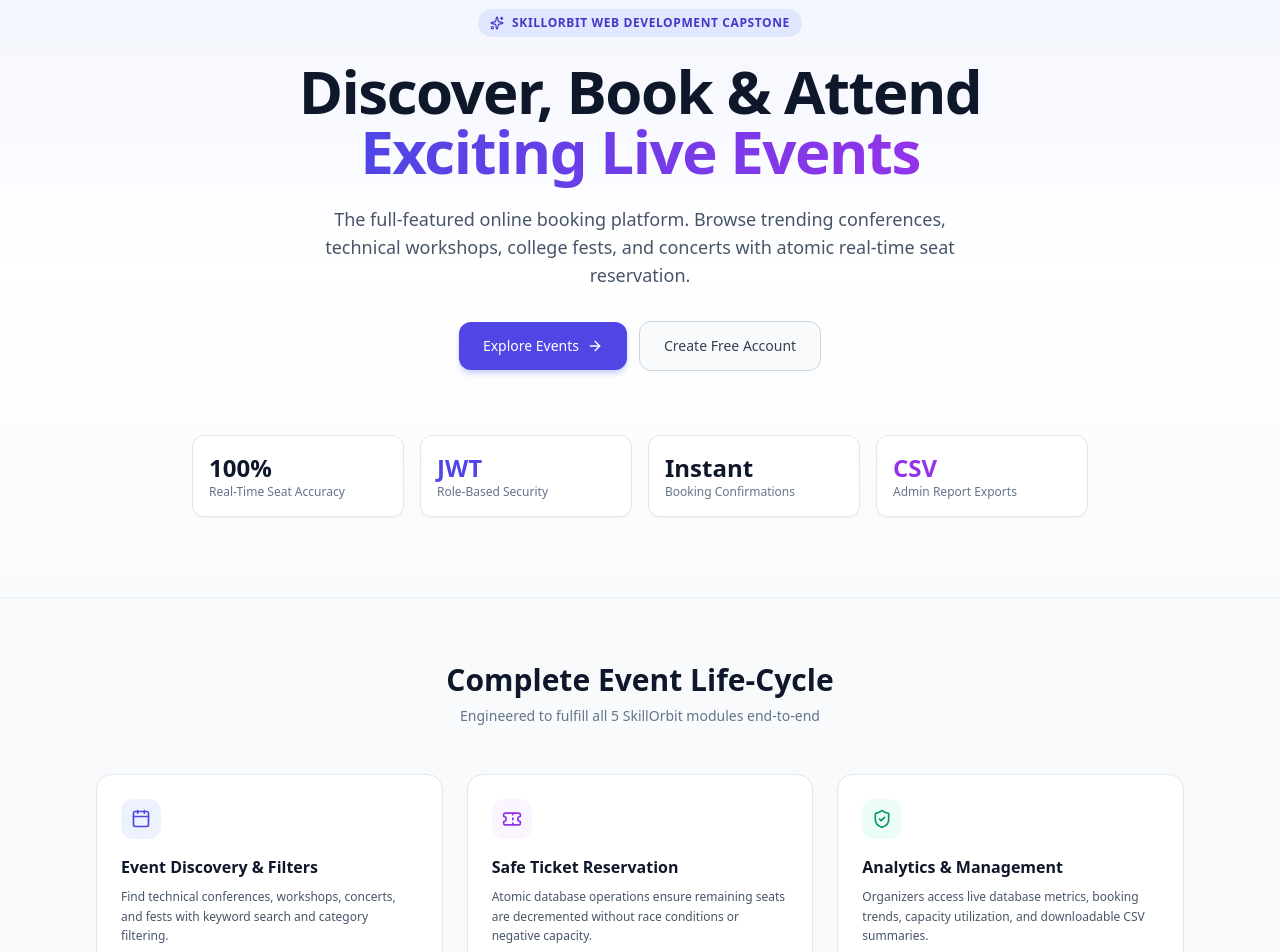
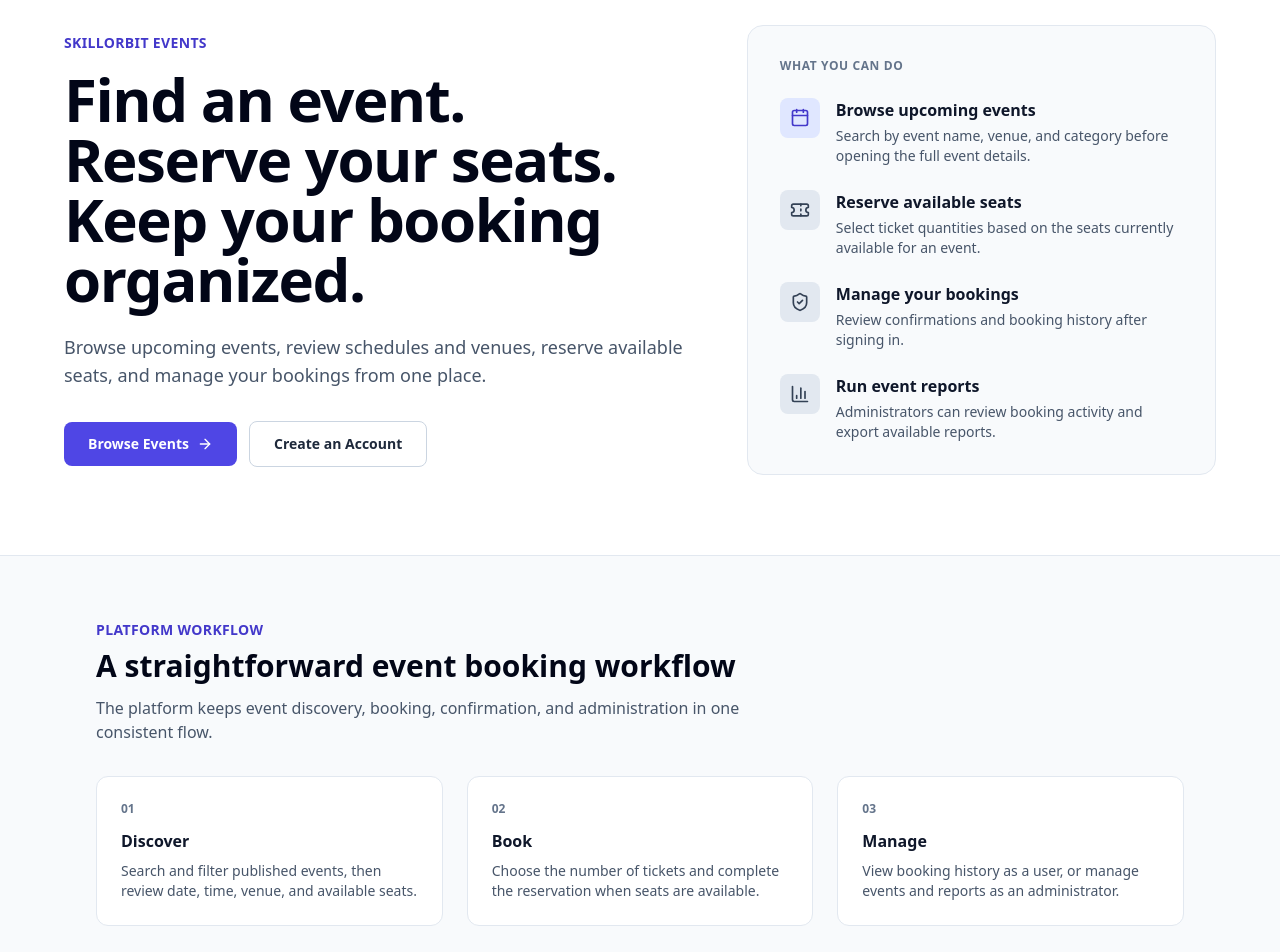
Before and after one commit to VenkataKarthikeya-eng/skillorbit-event-booking-system, a React (Vite) app in the folder frontend/: page / in a window 1280 px wide. Shown: the part 120-1072 px from the top of the page. Built offline with nearby package versions, Linux system fonts and the light colour scheme; no server answers.

Commit message:
refactor: remove white-label UI patterns and improve legal navigation

```diff
--- a/frontend/src/pages/public/Home.jsx
+++ b/frontend/src/pages/public/Home.jsx
@@ -1,132 +1,152 @@
 import React from 'react';
 import { Link } from 'react-router-dom';
-import { Calendar, Ticket, ShieldCheck, ArrowRight, Sparkles, CheckCircle2 } from 'lucide-react';
+import { Calendar, Ticket, ShieldCheck, ArrowRight, BarChart3 } from 'lucide-react';
 import useAuth from '../../hooks/useAuth';
 
 const Home = () => {
-  const { isAuthenticated, user, isAdmin } = useAuth();
+  const { isAuthenticated, isAdmin } = useAuth();
 
   return (
-    <div className="space-y-16 pb-16">
-      {/* Hero Section */}
-      <section className="relative overflow-hidden bg-gradient-to-b from-indigo-50/70 via-white to-slate-50 pt-16 pb-20 px-4 sm:px-6 lg:px-8 border-b border-slate-200/60">
-        <div className="max-w-5xl mx-auto text-center space-y-6">
-          <div className="inline-flex items-center space-x-2 px-3 py-1.5 rounded-full bg-indigo-100 text-indigo-700 text-xs font-semibold uppercase tracking-wider">
-            <Sparkles className="w-3.5 h-3.5" />
-            <span>SkillOrbit Web Development Capstone</span>
-          </div>
-
-          <h1 className="text-4xl sm:text-5xl lg:text-6xl font-extrabold text-slate-900 tracking-tight leading-tight">
-            Discover, Book & Attend <br />
-            <span className="bg-gradient-to-r from-indigo-600 to-purple-600 bg-clip-text text-transparent">
-              Exciting Live Events
-            </span>
+    <div className="pb-16">
+      <section className="bg-white border-b border-slate-200 px-4 sm:px-6 lg:px-8 py-16 sm:py-20">
+        <div className="max-w-6xl mx-auto grid lg:grid-cols-[1.15fr_0.85fr] gap-12 items-center">
+          <div>
+            <p className="text-sm font-semibold tracking-wide text-indigo-700 mb-4">
+              SKILLORBIT EVENTS
+            </p>
+            <h1 className="text-4xl sm:text-5xl lg:text-6xl font-extrabold text-slate-950 tracking-tight leading-tight">
+              Find an event. Reserve your seats. Keep your booking organized.
             </h1>
-
-          <p className="max-w-2xl mx-auto text-base sm:text-lg text-slate-600 leading-relaxed">
-            The full-featured online booking platform. Browse trending conferences, technical workshops, college fests, and concerts with atomic real-time seat reservation.
+            <p className="max-w-2xl text-base sm:text-lg text-slate-600 leading-relaxed mt-6">
+              Browse upcoming events, review schedules and venues, reserve available seats,
+              and manage your bookings from one place.
             </p>
 
-          <div className="flex flex-col sm:flex-row items-center justify-center gap-3 pt-2">
+            <div className="flex flex-col sm:flex-row items-stretch sm:items-center gap-3 mt-8">
               <Link
                 to="/events"
-              className="w-full sm:w-auto inline-flex items-center justify-center space-x-2 px-6 py-3.5 rounded-xl bg-indigo-600 hover:bg-indigo-700 text-white font-medium text-sm shadow-md shadow-indigo-200 transition-all group"
+                className="inline-flex items-center justify-center gap-2 px-6 py-3 bg-indigo-600 hover:bg-indigo-700 text-white font-semibold text-sm rounded-lg transition-colors"
               >
-              <span>Explore Events</span>
-              <ArrowRight className="w-4 h-4 group-hover:translate-x-1 transition-transform" />
+                <span>Browse Events</span>
+                <ArrowRight className="w-4 h-4" />
               </Link>
 
               {!isAuthenticated ? (
                 <Link
                   to="/register"
-                className="w-full sm:w-auto inline-flex items-center justify-center px-6 py-3.5 rounded-xl border border-slate-300 hover:bg-white text-slate-700 font-medium text-sm bg-slate-50 transition-all"
+                  className="inline-flex items-center justify-center px-6 py-3 border border-slate-300 hover:bg-slate-50 text-slate-800 font-semibold text-sm rounded-lg transition-colors"
                 >
-                Create Free Account
+                  Create an Account
                 </Link>
               ) : isAdmin ? (
                 <Link
                   to="/admin/dashboard"
-                className="w-full sm:w-auto inline-flex items-center justify-center px-6 py-3.5 rounded-xl border border-purple-300 hover:bg-purple-50 text-purple-700 font-medium text-sm bg-white transition-all"
+                  className="inline-flex items-center justify-center px-6 py-3 border border-slate-300 hover:bg-slate-50 text-slate-800 font-semibold text-sm rounded-lg transition-colors"
                 >
-                Go to Admin Dashboard
+                  Open Admin Dashboard
                 </Link>
               ) : (
-              <div className="flex flex-col sm:flex-row gap-2">
                 <Link
                   to="/dashboard"
-                  className="w-full sm:w-auto inline-flex items-center justify-center px-6 py-3.5 rounded-xl border border-indigo-200 hover:bg-indigo-50 text-indigo-700 font-medium text-sm bg-white transition-all"
+                  className="inline-flex items-center justify-center px-6 py-3 border border-slate-300 hover:bg-slate-50 text-slate-800 font-semibold text-sm rounded-lg transition-colors"
                 >
-                  Go to Dashboard
+                  Open My Dashboard
                 </Link>
-                <Link
-                  to="/my-bookings"
-                  className="w-full sm:w-auto inline-flex items-center justify-center px-5 py-3.5 rounded-xl border border-slate-300 hover:bg-slate-50 text-slate-700 font-medium text-sm bg-white transition-all"
-                >
-                  My Bookings
-                </Link>
-              </div>
               )}
             </div>
+          </div>
 
-          {/* Quick Stats Bar */}
-          <div className="pt-10 grid grid-cols-2 md:grid-cols-4 gap-4 max-w-4xl mx-auto text-left">
-            <div className="bg-white p-4 rounded-xl border border-slate-200 shadow-sm">
-              <div className="text-2xl font-bold text-slate-900">100%</div>
-              <div className="text-xs text-slate-500 font-medium">Real-Time Seat Accuracy</div>
+          <div className="bg-slate-50 border border-slate-200 p-7 sm:p-8 rounded-2xl">
+            <p className="text-xs font-semibold uppercase tracking-wider text-slate-500">
+              What you can do
+            </p>
+            <div className="mt-6 space-y-6">
+              <div className="flex gap-4">
+                <div className="w-10 h-10 shrink-0 rounded-lg bg-indigo-100 text-indigo-700 flex items-center justify-center">
+                  <Calendar className="w-5 h-5" />
                 </div>
-            <div className="bg-white p-4 rounded-xl border border-slate-200 shadow-sm">
-              <div className="text-2xl font-bold text-indigo-600">JWT</div>
-              <div className="text-xs text-slate-500 font-medium">Role-Based Security</div>
+                <div>
+                  <h2 className="font-bold text-slate-900">Browse upcoming events</h2>
+                  <p className="text-sm text-slate-600 mt-1">
+                    Search by event name, venue, and category before opening the full event details.
+                  </p>
                 </div>
-            <div className="bg-white p-4 rounded-xl border border-slate-200 shadow-sm">
-              <div className="text-2xl font-bold text-slate-900">Instant</div>
-              <div className="text-xs text-slate-500 font-medium">Booking Confirmations</div>
               </div>
-            <div className="bg-white p-4 rounded-xl border border-slate-200 shadow-sm">
-              <div className="text-2xl font-bold text-purple-600">CSV</div>
-              <div className="text-xs text-slate-500 font-medium">Admin Report Exports</div>
+
+              <div className="flex gap-4">
+                <div className="w-10 h-10 shrink-0 rounded-lg bg-slate-200 text-slate-700 flex items-center justify-center">
+                  <Ticket className="w-5 h-5" />
+                </div>
+                <div>
+                  <h2 className="font-bold text-slate-900">Reserve available seats</h2>
+                  <p className="text-sm text-slate-600 mt-1">
+                    Select ticket quantities based on the seats currently available for an event.
+                  </p>
+                </div>
+              </div>
+
+              <div className="flex gap-4">
+                <div className="w-10 h-10 shrink-0 rounded-lg bg-slate-200 text-slate-700 flex items-center justify-center">
+                  <ShieldCheck className="w-5 h-5" />
+                </div>
+                <div>
+                  <h2 className="font-bold text-slate-900">Manage your bookings</h2>
+                  <p className="text-sm text-slate-600 mt-1">
+                    Review confirmations and booking history after signing in.
+                  </p>
+                </div>
+              </div>
+
+              <div className="flex gap-4">
+                <div className="w-10 h-10 shrink-0 rounded-lg bg-slate-200 text-slate-700 flex items-center justify-center">
+                  <BarChart3 className="w-5 h-5" />
+                </div>
+                <div>
+                  <h2 className="font-bold text-slate-900">Run event reports</h2>
+                  <p className="text-sm text-slate-600 mt-1">
+                    Administrators can review booking activity and export available reports.
+                  </p>
+                </div>
+              </div>
             </div>
           </div>
         </div>
       </section>
 
-      {/* Feature Highlights Section */}
-      <section className="max-w-6xl mx-auto px-4 sm:px-6 lg:px-8">
-        <div className="text-center mb-12">
-          <h2 className="text-2xl sm:text-3xl font-bold text-slate-900">Complete Event Life-Cycle</h2>
-          <p className="text-sm text-slate-500 mt-2">
-            Engineered to fulfill all 5 SkillOrbit modules end-to-end
+      <section className="max-w-6xl mx-auto px-4 sm:px-6 lg:px-8 py-16">
+        <div className="max-w-2xl">
+          <p className="text-sm font-semibold tracking-wide text-indigo-700">PLATFORM WORKFLOW</p>
+          <h2 className="text-2xl sm:text-3xl font-bold text-slate-950 mt-2">
+            A straightforward event booking workflow
+          </h2>
+          <p className="text-sm sm:text-base text-slate-600 mt-3">
+            The platform keeps event discovery, booking, confirmation, and administration in one
+            consistent flow.
           </p>
         </div>
 
-        <div className="grid grid-cols-1 md:grid-cols-3 gap-6">
-          <div className="bg-white p-6 rounded-2xl border border-slate-200 shadow-sm hover:shadow-md transition-shadow">
-            <div className="w-10 h-10 rounded-xl bg-indigo-50 text-indigo-600 flex items-center justify-center mb-4">
-              <Calendar className="w-5 h-5" />
-            </div>
-            <h3 className="text-base font-bold text-slate-900 mb-2">Event Discovery & Filters</h3>
-            <p className="text-xs text-slate-600 leading-relaxed">
-              Find technical conferences, workshops, concerts, and fests with keyword search and category filtering.
+        <div className="grid grid-cols-1 md:grid-cols-3 gap-6 mt-8">
+          <div className="bg-white p-6 rounded-xl border border-slate-200">
+            <p className="text-xs font-semibold text-slate-500">01</p>
+            <h3 className="text-base font-bold text-slate-900 mt-3">Discover</h3>
+            <p className="text-sm text-slate-600 mt-2">
+              Search and filter published events, then review date, time, venue, and available seats.
             </p>
           </div>
 
-          <div className="bg-white p-6 rounded-2xl border border-slate-200 shadow-sm hover:shadow-md transition-shadow">
-            <div className="w-10 h-10 rounded-xl bg-purple-50 text-purple-600 flex items-center justify-center mb-4">
-              <Ticket className="w-5 h-5" />
-            </div>
-            <h3 className="text-base font-bold text-slate-900 mb-2">Safe Ticket Reservation</h3>
-            <p className="text-xs text-slate-600 leading-relaxed">
-              Atomic database operations ensure remaining seats are decremented without race conditions or negative capacity.
+          <div className="bg-white p-6 rounded-xl border border-slate-200">
+            <p className="text-xs font-semibold text-slate-500">02</p>
+            <h3 className="text-base font-bold text-slate-900 mt-3">Book</h3>
+            <p className="text-sm text-slate-600 mt-2">
+              Choose the number of tickets and complete the reservation when seats are available.
             </p>
           </div>
 
-          <div className="bg-white p-6 rounded-2xl border border-slate-200 shadow-sm hover:shadow-md transition-shadow">
-            <div className="w-10 h-10 rounded-xl bg-emerald-50 text-emerald-600 flex items-center justify-center mb-4">
-              <ShieldCheck className="w-5 h-5" />
-            </div>
-            <h3 className="text-base font-bold text-slate-900 mb-2">Analytics & Management</h3>
-            <p className="text-xs text-slate-600 leading-relaxed">
-              Organizers access live database metrics, booking trends, capacity utilization, and downloadable CSV summaries.
+          <div className="bg-white p-6 rounded-xl border border-slate-200">
+            <p className="text-xs font-semibold text-slate-500">03</p>
+            <h3 className="text-base font-bold text-slate-900 mt-3">Manage</h3>
+            <p className="text-sm text-slate-600 mt-2">
+              View booking history as a user, or manage events and reports as an administrator.
             </p>
           </div>
         </div>
```
Lines whose indentation alone changed are shown as unchanged.
